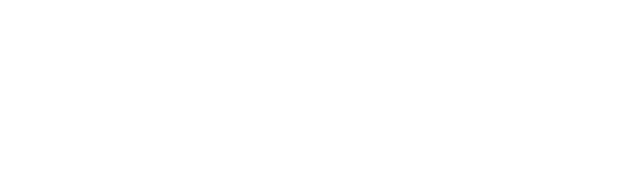
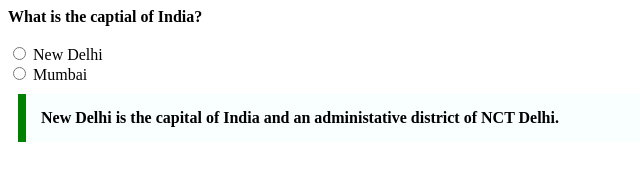
Before and after one commit to acciojob/trivia-prasad2409, a website: page main.html in a window 1280 px wide. Shown: the whole page, without its empty margins (0-640 px from the left). Drawn offline with Linux system fonts and the light colour scheme.

Commit message:
created a submission

```diff
--- a/main.html
+++ b/main.html
@@ -8,6 +8,16 @@
 
 <body>
 	<!-- the entire body must be written by student -->
+	<b>What is the captial of India? </b>
+	<br><br>
+	<input type="radio" id ="delhi" value= "New Delhi">
+	<label for="delhi">New Delhi</label>
+	<br>
+	<input type="radio" id = "mumbai" value="Mumbai">
+	<label for ="mumbai">Mumbai</label>
+	<blockquote cite=" https://en.wikipedia.org/wiki/New_Delhi">
+		New Delhi is the capital of India and an administative district of NCT Delhi.
+	</blockquote>
     <script type="text/javascript" src="./script.js">
 </script>
 
--- a/styles.css
+++ b/styles.css
@@ -1,2 +1,10 @@
 
 /* Your CSS Code here. */
+blockquote{
+	max-width: 600px;
+	margin: 10px;
+	padding: 15px;
+	border-left: 8px solid green;
+	background-color: #f8fffe;
+	font-weight: bold;
+}
```
